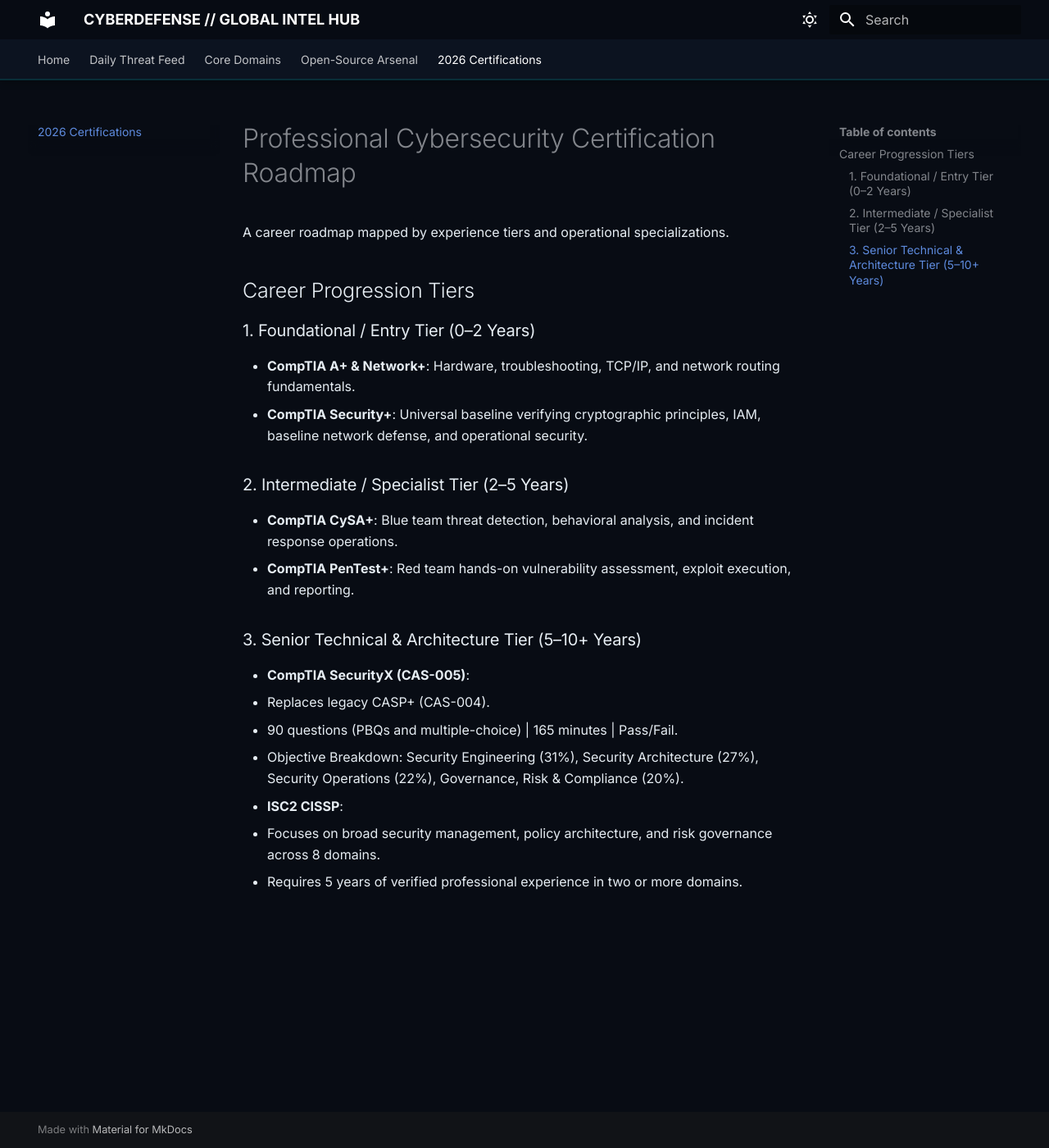
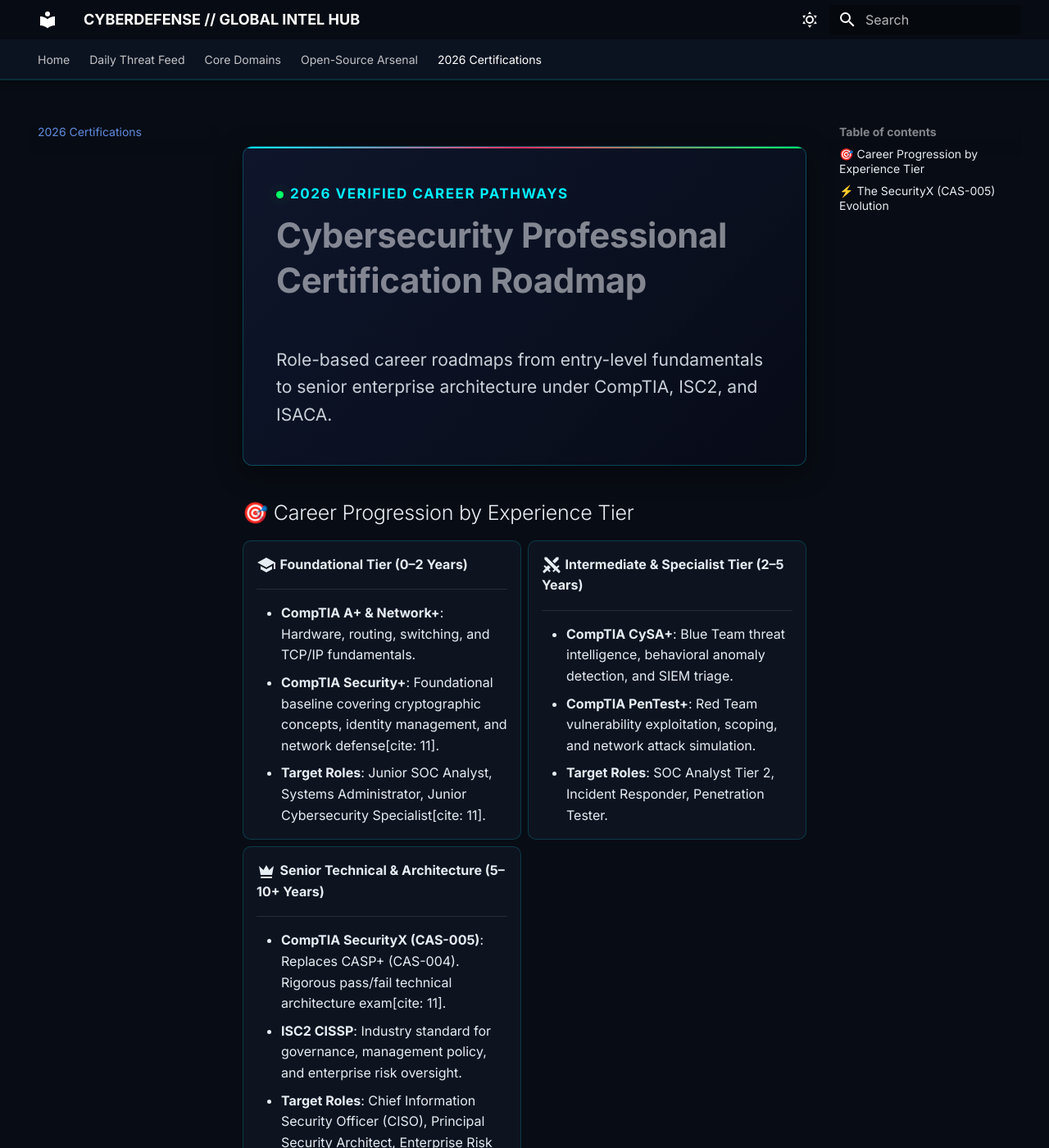
Before and after one commit to atharvajdhumal/cybersecurity-handbook, an MkDocs documentation site: the page built from docs/certifications/2026-roadmap.md, in a window 1280 px wide and 1400 px high. Shown: the whole window at 82% size. Built offline with MkDocs 1.6.1 and Material for MkDocs 9.7.7, drawn with Linux system fonts in a browser that asks for light colours; some of the changed text lies outside the part shown.

Commit message:
Update 2026-roadmap.md

```diff
--- a/docs/certifications/2026-roadmap.md
+++ b/docs/certifications/2026-roadmap.md
@@ -1,22 +1,53 @@
-# Professional Cybersecurity Certification Roadmap
+<div class="hero-box">
+  <span style="font-size: 0.85rem; font-weight: 700; letter-spacing: 1.5px; text-transform: uppercase; color: #00f0ff; display: block; margin-bottom: 0.5rem;">
+    <span class="live-pulse"></span>2026 VERIFIED CAREER PATHWAYS
+  </span>
+  <h1 style="margin-top: 0; font-size: 2.1rem; font-weight: 800;">Cybersecurity Professional Certification Roadmap</h1>
+  <p style="color: #c9d1d9; font-size: 1.05rem; margin-bottom: 0;">
+    Role-based career roadmaps from entry-level fundamentals to senior enterprise architecture under CompTIA, ISC2, and ISACA.
+  </p>
+</div>
 
-A career roadmap mapped by experience tiers and operational specializations.
+## 🎯 Career Progression by Experience Tier
 
-## Career Progression Tiers
+<div class="grid cards" markdown>
 
-### 1. Foundational / Entry Tier (0–2 Years)
-* **CompTIA A+ & Network+**: Hardware, troubleshooting, TCP/IP, and network routing fundamentals.
-* **CompTIA Security+**: Universal baseline verifying cryptographic principles, IAM, baseline network defense, and operational security.
+-   :material-school:{ .lg .middle } **Foundational Tier (0–2 Years)**
 
-### 2. Intermediate / Specialist Tier (2–5 Years)
-* **CompTIA CySA+**: Blue team threat detection, behavioral analysis, and incident response operations.
-* **CompTIA PenTest+**: Red team hands-on vulnerability assessment, exploit execution, and reporting.
+    ---
 
-### 3. Senior Technical & Architecture Tier (5–10+ Years)
-* **CompTIA SecurityX (CAS-005)**:
-  * Replaces legacy CASP+ (CAS-004).
-  * 90 questions (PBQs and multiple-choice) | 165 minutes | Pass/Fail.
-  * Objective Breakdown: Security Engineering (31%), Security Architecture (27%), Security Operations (22%), Governance, Risk & Compliance (20%).
-* **ISC2 CISSP**:
-  * Focuses on broad security management, policy architecture, and risk governance across 8 domains.
-  * Requires 5 years of verified professional experience in two or more domains.
+    - **CompTIA A+ & Network+**: Hardware, routing, switching, and TCP/IP fundamentals.
+    - **CompTIA Security+**: Foundational baseline covering cryptographic concepts, identity management, and network defense[cite: 11].
+    - **Target Roles**: Junior SOC Analyst, Systems Administrator, Junior Cybersecurity Specialist[cite: 11].
+
+-   :material-sword-cross:{ .lg .middle } **Intermediate & Specialist Tier (2–5 Years)**
+
+    ---
+
+    - **CompTIA CySA+**: Blue Team threat intelligence, behavioral anomaly detection, and SIEM triage.
+    - **CompTIA PenTest+**: Red Team vulnerability exploitation, scoping, and network attack simulation.
+    - **Target Roles**: SOC Analyst Tier 2, Incident Responder, Penetration Tester.
+
+-   :material-crown:{ .lg .middle } **Senior Technical & Architecture (5–10+ Years)**
+
+    ---
+
+    - **CompTIA SecurityX (CAS-005)**: Replaces CASP+ (CAS-004). Rigorous pass/fail technical architecture exam[cite: 11].
+    - **ISC2 CISSP**: Industry standard for governance, management policy, and enterprise risk oversight.
+    - **Target Roles**: Chief Information Security Officer (CISO), Principal Security Architect, Enterprise Risk Director.
+
+</div>
+
+---
+
+## ⚡ The SecurityX (CAS-005) Evolution
+
+CompTIA officially retired the CASP+ (CAS-004) brand in favor of **CompTIA SecurityX (CAS-005)**.
+
+| Specification | Exam Standard |
+| :--- | :--- |
+| **Exam Code** | CAS-005 |
+| **Format** | Up to 90 Performance-Based (PBQ) and Multiple-Choice Questions[cite: 11] |
+| **Duration** | 165 Minutes[cite: 11] |
+| **Scoring** | Pass / Fail (No scaled numerical score)[cite: 11] |
+| **Domain Weights** | **Security Engineering (31%)**, **Security Architecture (27%)**, **Security Operations (22%)**, **GRC (20%)** |
```
